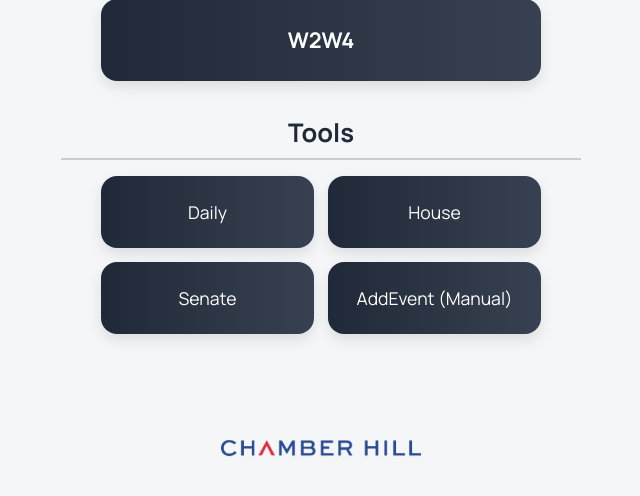
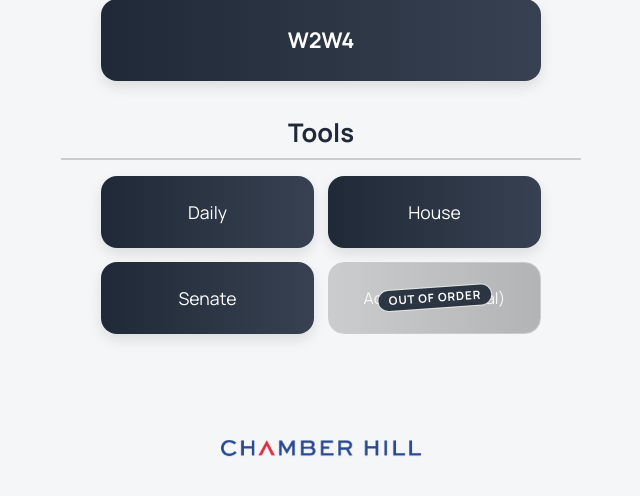
Before and after one commit to alay05/PolicyCrush2.0, a Flask app: page / in a window 1280 px wide. Shown: the part 304-800 px from the top of the page, without its empty margins (319-959 px from the left). Run offline with Flask 3, Linux system fonts and the light colour scheme.

Commit message:
Disable unavailable AddEvent tool

```diff
--- a/static/style.css
+++ b/static/style.css
@@ -107,7 +107,8 @@ h1 {
   gap: 14px;
 }
 
-.home-tool-buttons a {
+.home-tool-buttons a,
+.home-tool-disabled {
   flex: 1 1 0;
   min-width: 0;
 }
@@ -119,6 +120,42 @@ h1 {
 
 .home-tool-buttons + .home-tool-buttons {
   margin-top: 0.875rem;
+}
+
+.home-tool-disabled {
+  position: relative;
+}
+
+.home-tool-disabled button {
+  width: 100%;
+  height: 72px;
+  border: 1px solid #9ca3af;
+  border-radius: 16px;
+  background: linear-gradient(to right, #9ca3af, #6b7280);
+  color: #f9fafb;
+  box-shadow: none;
+  filter: grayscale(1);
+  opacity: 0.58;
+  cursor: not-allowed;
+}
+
+.home-tool-disabled span {
+  position: absolute;
+  top: 50%;
+  left: 50%;
+  padding: 0.28rem 0.65rem;
+  border: 1px solid rgba(255, 255, 255, 0.85);
+  border-radius: 999px;
+  background: rgba(31, 41, 55, 0.92);
+  color: #fff;
+  font-size: 0.72rem;
+  font-weight: 700;
+  letter-spacing: 0.08em;
+  line-height: 1;
+  text-transform: uppercase;
+  transform: translate(-50%, -50%) rotate(-4deg);
+  pointer-events: none;
+  white-space: nowrap;
 }
 
 .tool-menu {
--- a/templates/index.html
+++ b/templates/index.html
@@ -27,7 +27,15 @@
       </div>
       <div class="nav-buttons home-tool-buttons">
         <a href="{{ url_for('senate.senate_view') }}"><button>Senate</button></a>
-        <a href="{{ url_for('add_event.hearing_form') }}"><button>AddEvent (Manual)</button></a>
+        <div
+          class="home-tool-disabled"
+          aria-disabled="true"
+          aria-label="AddEvent Manual — out of order"
+          title="This tool is temporarily unavailable"
+        >
+          <button type="button" disabled>AddEvent (Manual)</button>
+          <span>Out of order</span>
+        </div>
       </div>
     </section>
   </div>
```
Also changed, not shown: tests/test_saved_articles.py (+3 -1 lines), public/assets/style.css.
